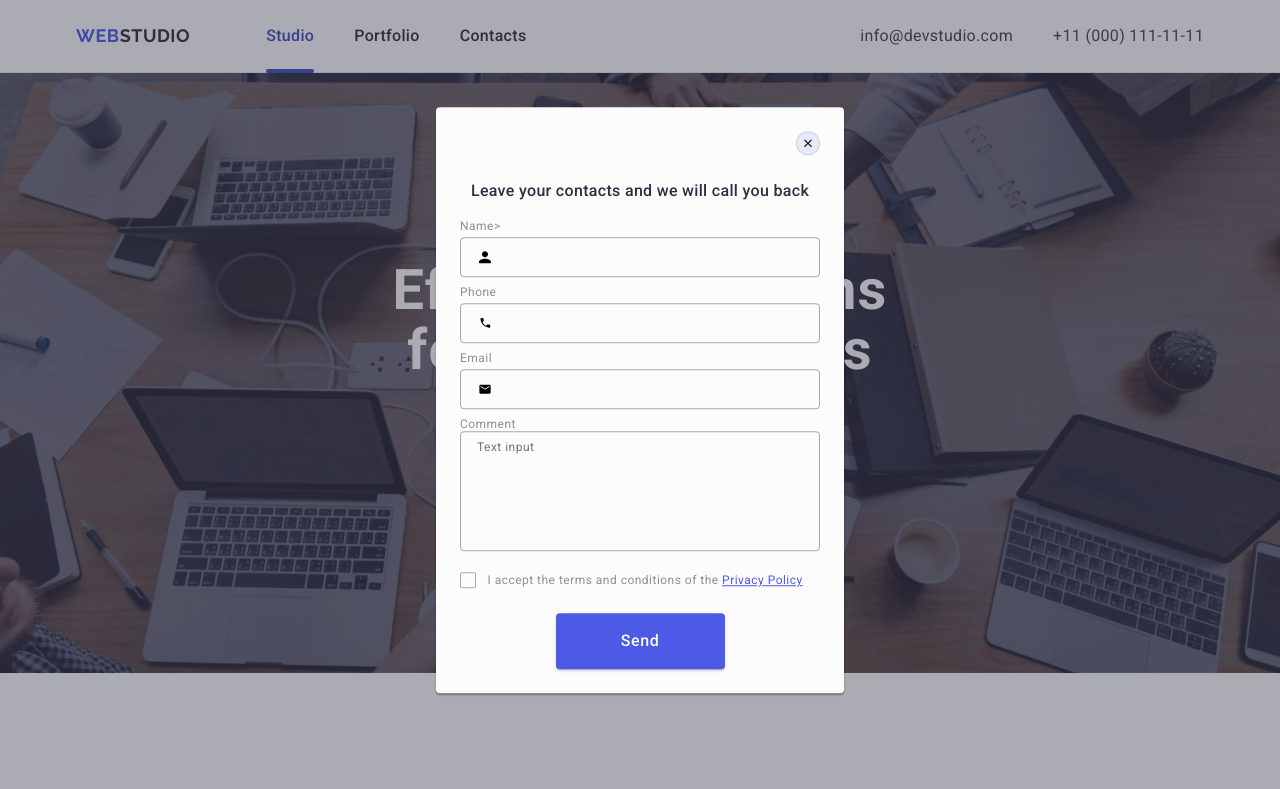
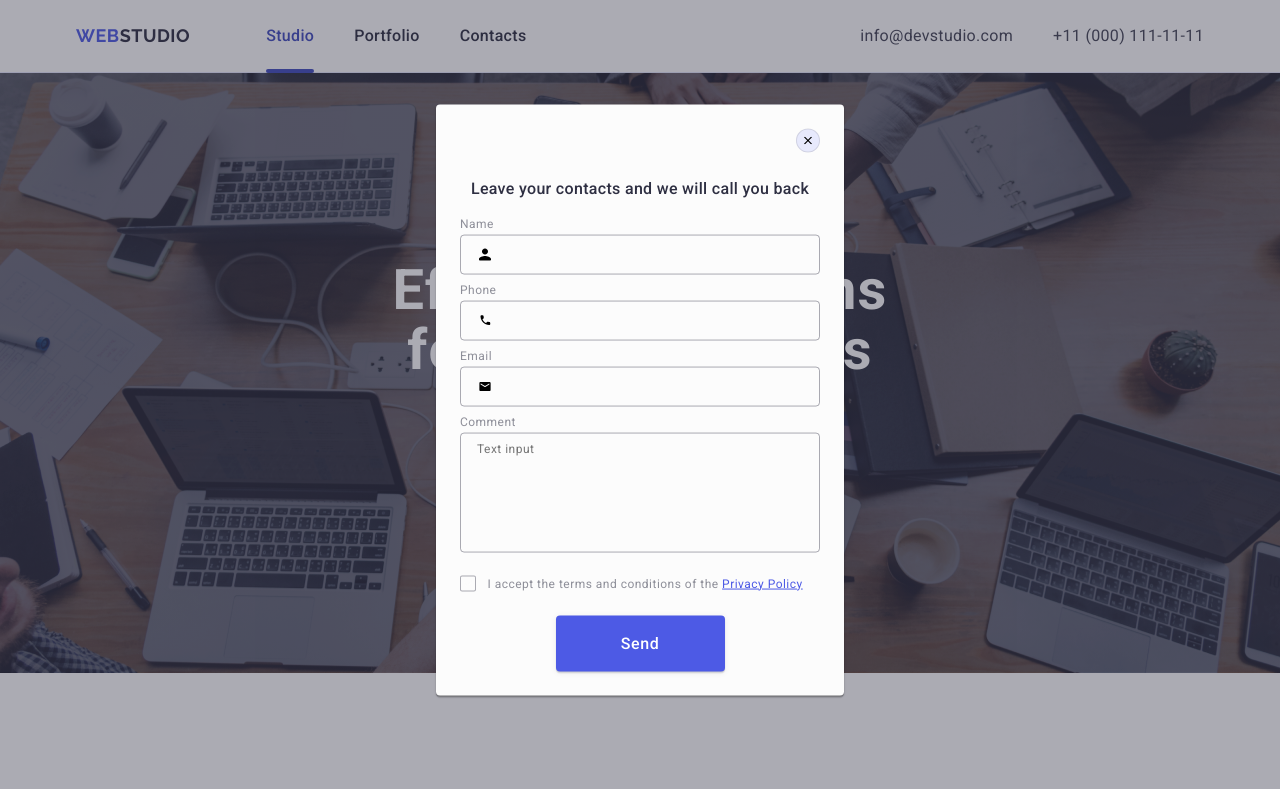
Before and after one commit to maklarus/goit-homework-05, a plain HTML site: page index.html in a window 1280 px wide. Shown: the top 789 px of the page. Drawn offline with nearby package versions, Linux system fonts and the light colour scheme.

Commit message:
maybe last update((((((((

```diff
--- a/index.html
+++ b/index.html
@@ -592,7 +592,7 @@
         </p>
         <form action="#" name="user-info" class="form-user-info">
           <div class="container-form-items">
-            <label class="user-info-label" for="user-name">Name></label>
+            <label class="user-info-label" for="user-name">Name</label>
             <div class="container-user-info-input">
               <input
                 type="text"
@@ -634,8 +634,7 @@
             </div>
           </div>
           <div class="container-user-comment">
-            <label class="user-info-label" for="user-comment"
-              >Comment
+            <label class="user-info-label" for="user-comment">Comment</label>
             <textarea
               name="user-comment"
               id="user-comment"
@@ -643,7 +642,6 @@
               placeholder="Text input"
               class="textarea-comment"
             ></textarea>
-            </label>
           </div>
 
           <div class="privacy-policy">
```
Lines whose indentation alone changed are shown as unchanged.
